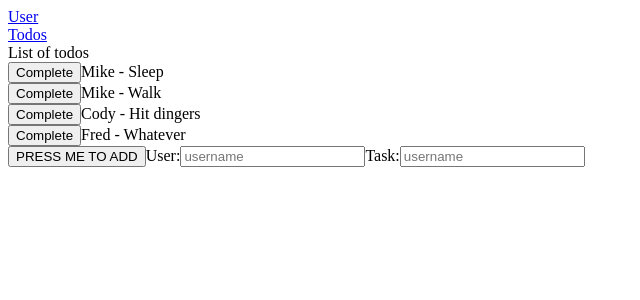
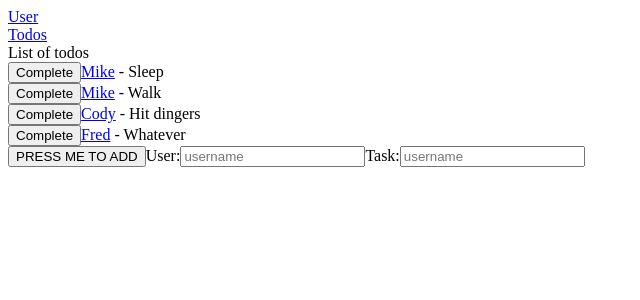
Before and after one commit to mikejunt/todo-app, an Angular app: page /todos in a window 1280 px wide. Shown: the top 300 px of the page, without its empty margins (0-640 px from the left). Built offline with nearby package versions, Linux system fonts and the light colour scheme.

Commit message:
links to user in todo

```diff
--- a/src/app/todos/todos.component.html
+++ b/src/app/todos/todos.component.html
@@ -1,5 +1,6 @@
 <div>List of todos</div>
-<div *ngFor="let todo of todolist; index as i"><button (click)="removetask(todo.id)" id="{{todo.id}}">Complete</button>{{todo.user}} - {{todo.name}}</div>
+<div *ngFor="let todo of todolist; index as i"><button (click)="removetask(todo.id)"
+        id="{{todo.id}}">Complete</button><a [routerLink]="['/user/'+todo.user]">{{todo.user}}</a> - {{todo.name}}</div>
 <button (click)="newtask()">PRESS ME TO ADD</button>
 <label for="user">User:</label><input placeholder="username" [(ngModel)]="user">
 <label for="name">Task:</label><input placeholder="username" [(ngModel)]="name">
```
